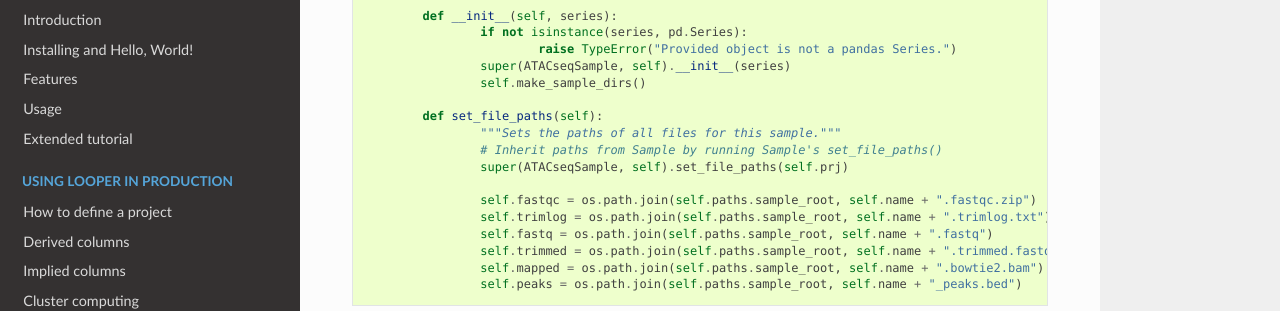
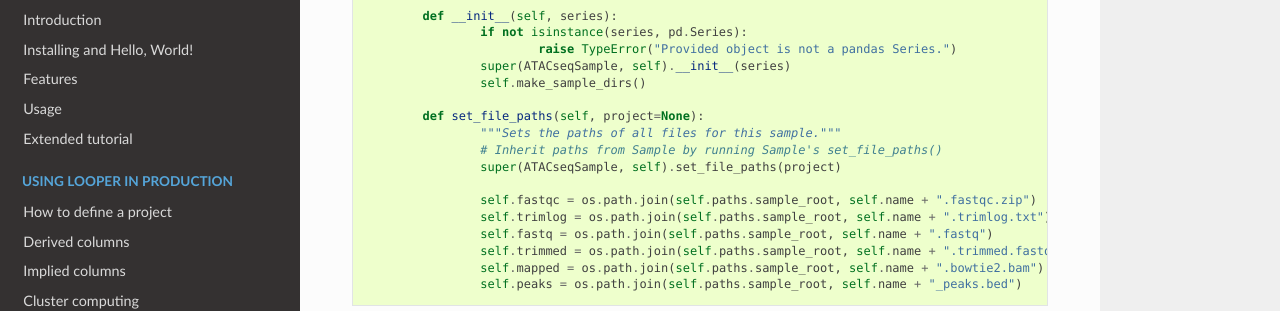
Before and after one commit to pepkit/peppy, a Sphinx documentation site: the page built from doc/source/models.rst, in a window 1280 px wide and 900 px high, scrolled down 2334 px. Shown: the part 151-462 px from the top of the window. Built offline with Sphinx 7.4.7 and the Read the Docs theme 2.0.0, drawn with Linux system fonts in a browser that asks for light colours.

Commit message:
update docs to reflect optional project in file paths setting

```diff
--- a/doc/source/models.rst
+++ b/doc/source/models.rst
@@ -112,10 +112,10 @@ subset of them. Read on for further information.
 			super(ATACseqSample, self).__init__(series)
 			self.make_sample_dirs()
 
-		def set_file_paths(self):
+		def set_file_paths(self, project=None):
 			"""Sets the paths of all files for this sample."""
 			# Inherit paths from Sample by running Sample's set_file_paths()
-			super(ATACseqSample, self).set_file_paths(self.prj)
+			super(ATACseqSample, self).set_file_paths(project)
 
 			self.fastqc = os.path.join(self.paths.sample_root, self.name + ".fastqc.zip")
 			self.trimlog = os.path.join(self.paths.sample_root, self.name + ".trimlog.txt")
```
